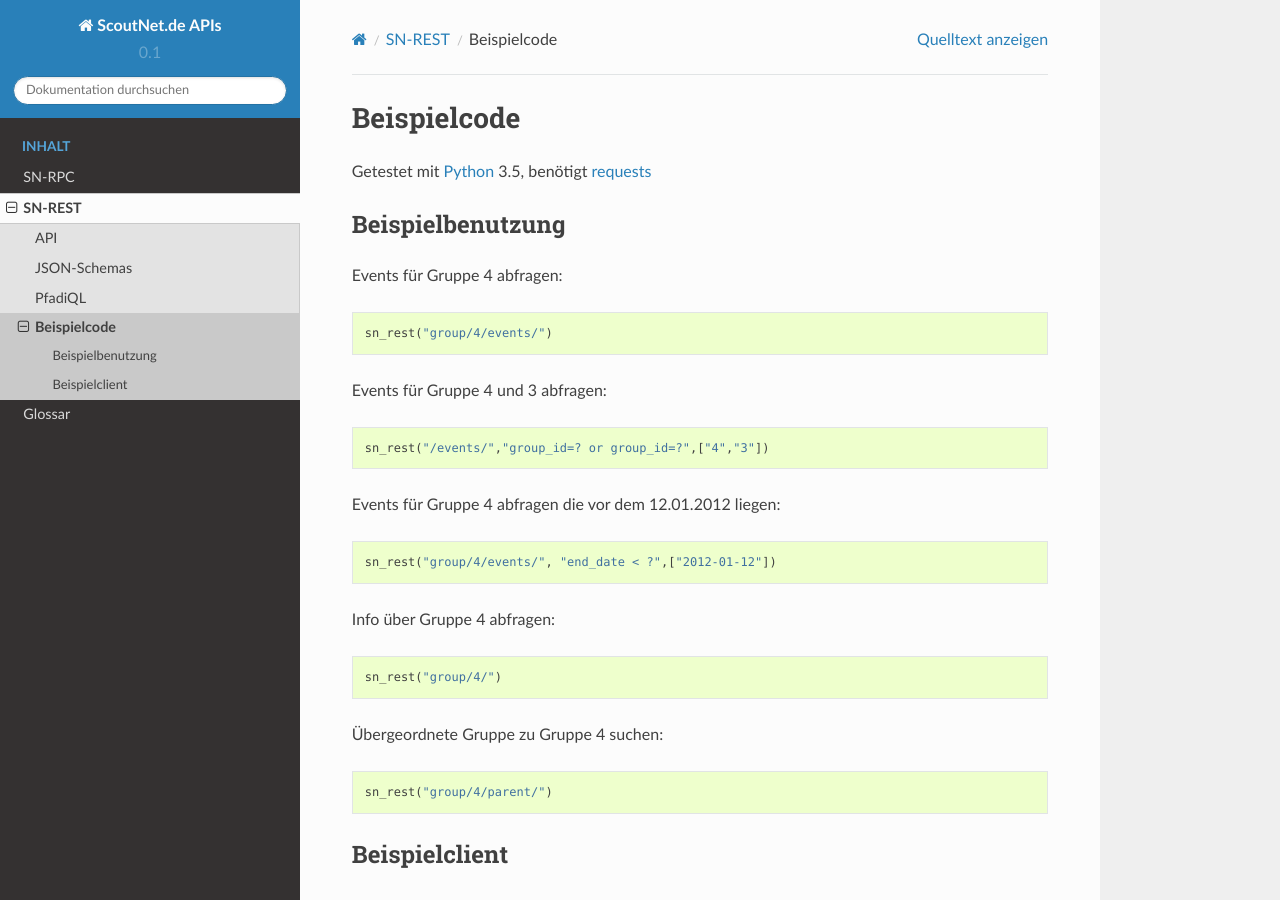
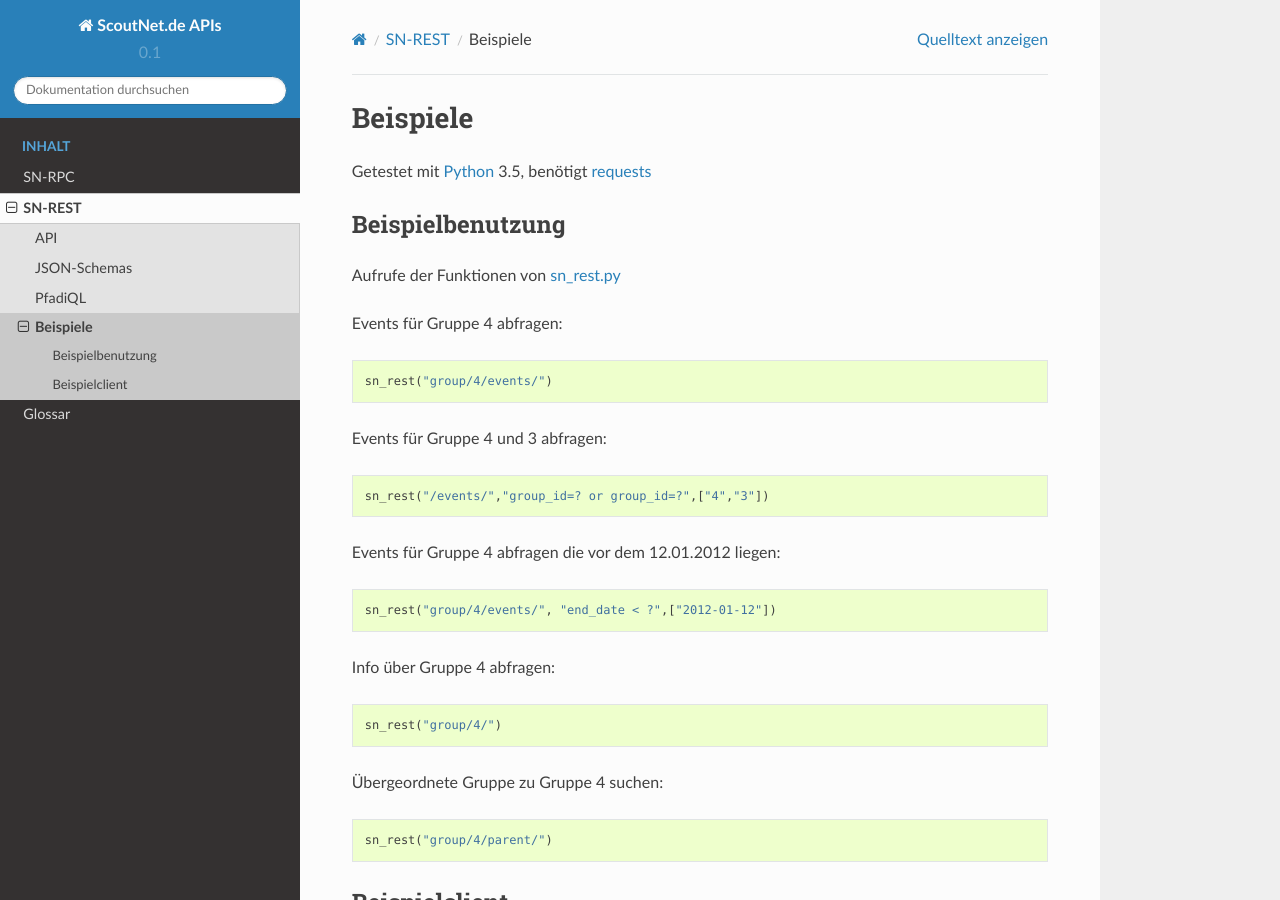
Before and after one commit to janbrohl/ScoutNet-API-Info, a Sphinx documentation site: the page built from docs/sn_rest/examples.rst, in a window 1280 px wide and 900 px high. Built offline with Sphinx 7.4.7 and the Read the Docs theme 2.0.0, drawn with Linux system fonts in a browser that asks for light colours.

Commit message:
umbenennung code -> examples

```diff
--- a/docs/sn_rest/code.rst
+++ b/docs/sn_rest/examples.rst
@@ -1,6 +1,6 @@
-.. _sn_rest_code:
+.. _sn_rest_examples:
 
-Beispielcode
+Beispiele
 =============
 
 Getestet mit :term:`Python` 3.5, benötigt :term:`requests`
@@ -8,6 +8,8 @@ Getestet mit :term:`Python` 3.5, benötigt :term:`requests`
 
 Beispielbenutzung
 ------------------
+
+Aufrufe der Funktionen von :ref:`sn_rest_py`
 
 .. testsetup:: sn_rest
 
--- a/docs/sn_rest/index.rst
+++ b/docs/sn_rest/index.rst
@@ -14,4 +14,4 @@ Was Du hier etwas noch nicht findest, steht vielleicht in der offiziellen Doku a
    api
    schemas
    pfadiql
-   code
+   examples
--- a/docs/sn_rpc/api.rst
+++ b/docs/sn_rpc/api.rst
@@ -68,4 +68,4 @@ Die Doku zu den Funktionen ist fast direkt kopiert aus dem Server-Code.
 
 
 
-Die Erzeugung des Auth-Strings ist etwas kompliziert aber sie sollte funktionieren wie im :ref:`sn_rpc_code`
+Die Erzeugung des Auth-Strings ist etwas kompliziert aber sie sollte funktionieren wie in :ref:`sn_rpc_py`
--- a/docs/sn_rpc/code.rst
+++ b/docs/sn_rpc/examples.rst
@@ -1,6 +1,6 @@
-.. _sn_rpc_code:
+.. _sn_rpc_examples:
 
-Beispielcode
+Beispiele
 =============
 
 Teilweise getestet mit :term:`Python` 3.5, benötigt :term:`requests` und :term:`pycrypto`
@@ -8,6 +8,8 @@ Teilweise getestet mit :term:`Python` 3.5, benötigt :term:`requests` und :term:
 
 Beispielbenutzung
 ------------------
+
+Aufrufe der Funktionen von :ref:`sn_rpc_py`
 
 .. testsetup:: sn_rpc
 
--- a/docs/sn_rpc/index.rst
+++ b/docs/sn_rpc/index.rst
@@ -12,4 +12,4 @@ Falls Du hier etwas noch nicht findest kannst du in den Quälcode des offizielle
 
    api
    schemas
-   code
+   examples
```
